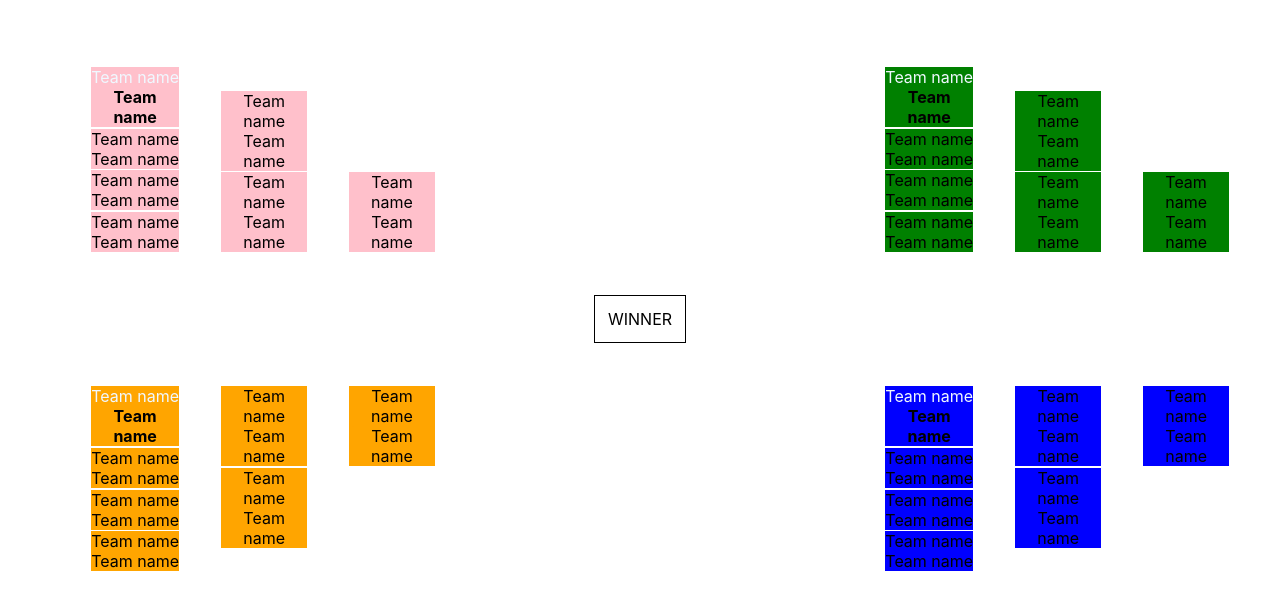
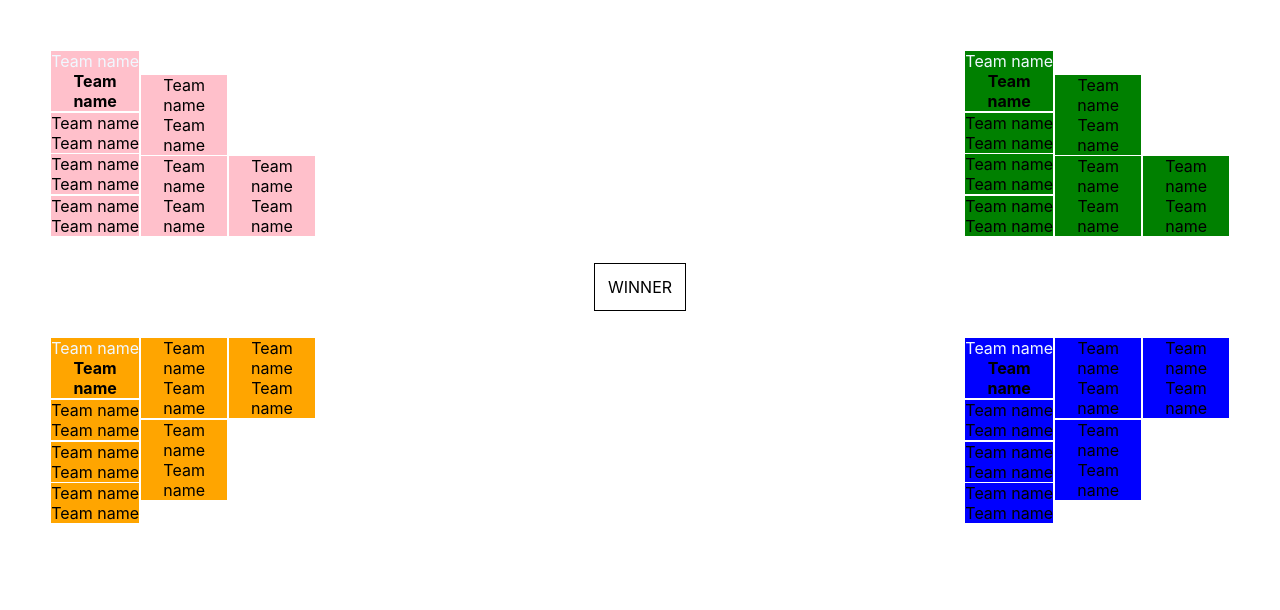
Before and after one commit to rajbharath/tournament-brackets-css, a React (Create React App) app: page / in a window 1280 px wide. Shown: the top 610 px of the page. Built offline with nearby package versions, Linux system fonts and the light colour scheme.

Commit message:
Make all as div

```diff
--- a/src/App.js
+++ b/src/App.js
@@ -33,77 +33,77 @@ function App() {
             <div id="main">
                 <div id="left">
                     <div id="top">
-                        <ul class="round round-1">
+                        <div class="round round-1">
                             <div class="box">
-                                <li class="knocked-out team-name">Team name</li>
-                                <li class="selected team-name">Team name</li>
+                                <div class="knocked-out team-name">Team name</div>
+                                <div class="selected team-name">Team name</div>
                             </div>
                             <div class="box">
-                                <li class="team-name">Team name</li>
-                                <li class="team-name">Team name</li>
+                                <div class="team-name">Team name</div>
+                                <div class="team-name">Team name</div>
                             </div>
                             <div class="box">
-                                <li class="team-name">Team name</li>
-                                <li class="team-name">Team name</li>
+                                <div class="team-name">Team name</div>
+                                <div class="team-name">Team name</div>
                             </div>
                             <div class="box">
-                                <li class="team-name">Team name</li>
-                                <li class="team-name">Team name</li>
+                                <div class="team-name">Team name</div>
+                                <div class="team-name">Team name</div>
                             </div>
-                        </ul>
-                        <ul class="round round-2">
+                        </div>
+                        <div class="round round-2">
                             <div class="box">
-                                <li class="team-name">Team name</li>
-                                <li class="team-name">Team name</li>
+                                <div class="team-name">Team name</div>
+                                <div class="team-name">Team name</div>
                             </div>
                             <div class="box">
-                                <li class="team-name">Team name</li>
-                                <li class="team-name">Team name</li>
+                                <div class="team-name">Team name</div>
+                                <div class="team-name">Team name</div>
                             </div>
-                        </ul>
-                        <ul class="round round-3">
+                        </div>
+                        <div class="round round-3">
                             <div class="box">
-                                <li class="team-name">Team name</li>
-                                <li class="team-name">Team name</li>
+                                <div class="team-name">Team name</div>
+                                <div class="team-name">Team name</div>
                             </div>
-                        </ul>
+                        </div>
                     </div>
 
                     <div id="bottom">
-                    <ul class="round round-1">
+                    <div class="round round-1">
                             <div class="box">
-                                <li class="knocked-out team-name">Team name</li>
-                                <li class="selected team-name">Team name</li>
+                                <div class="knocked-out team-name">Team name</div>
+                                <div class="selected team-name">Team name</div>
                             </div>
                             <div class="box">
-                                <li class="team-name">Team name</li>
-                                <li class="team-name">Team name</li>
+                                <div class="team-name">Team name</div>
+                                <div class="team-name">Team name</div>
                             </div>
                             <div class="box">
-                                <li class="team-name">Team name</li>
-                                <li class="team-name">Team name</li>
+                                <div class="team-name">Team name</div>
+                                <div class="team-name">Team name</div>
                             </div>
                             <div class="box">
-                                <li class="team-name">Team name</li>
-                                <li class="team-name">Team name</li>
+                                <div class="team-name">Team name</div>
+                                <div class="team-name">Team name</div>
                             </div>
-                        </ul>
-                        <ul class="round round-2">
+                        </div>
+                        <div class="round round-2">
                             <div class="box">
-                                <li class="team-name">Team name</li>
-                                <li class="team-name">Team name</li>
+                                <div class="team-name">Team name</div>
+                                <div class="team-name">Team name</div>
                             </div>
                             <div class="box">
-                                <li class="team-name">Team name</li>
-                                <li class="team-name">Team name</li>
+                                <div class="team-name">Team name</div>
+                                <div class="team-name">Team name</div>
                             </div>
-                        </ul>
-                        <ul class="round round-3">
+                        </div>
+                        <div class="round round-3">
                             <div class="box">
-                                <li class="team-name">Team name</li>
-                                <li class="team-name">Team name</li>
+                                <div class="team-name">Team name</div>
+                                <div class="team-name">Team name</div>
                             </div>
-                        </ul>
+                        </div>
                     </div>
                 </div>
                 <div id="center">
@@ -111,76 +111,76 @@ function App() {
                 </div>
                 <div id="right">
                     <div id="top">
-                    <ul class="round round-1">
+                    <div class="round round-1">
                             <div class="box">
-                                <li class="knocked-out team-name">Team name</li>
-                                <li class="selected team-name">Team name</li>
+                                <div class="knocked-out team-name">Team name</div>
+                                <div class="selected team-name">Team name</div>
                             </div>
                             <div class="box">
-                                <li class="team-name">Team name</li>
-                                <li class="team-name">Team name</li>
+                                <div class="team-name">Team name</div>
+                                <div class="team-name">Team name</div>
                             </div>
                             <div class="box">
-                                <li class="team-name">Team name</li>
-                                <li class="team-name">Team name</li>
+                                <div class="team-name">Team name</div>
+                                <div class="team-name">Team name</div>
                             </div>
                             <div class="box">
-                                <li class="team-name">Team name</li>
-                                <li class="team-name">Team name</li>
+                                <div class="team-name">Team name</div>
+                                <div class="team-name">Team name</div>
                             </div>
-                        </ul>
-                        <ul class="round round-2">
+                        </div>
+                        <div class="round round-2">
                             <div class="box">
-                                <li class="team-name">Team name</li>
-                                <li class="team-name">Team name</li>
+                                <div class="team-name">Team name</div>
+                                <div class="team-name">Team name</div>
                             </div>
                             <div class="box">
-                                <li class="team-name">Team name</li>
-                                <li class="team-name">Team name</li>
+                                <div class="team-name">Team name</div>
+                                <div class="team-name">Team name</div>
                             </div>
-                        </ul>
-                        <ul class="round round-3">
+                        </div>
+                        <div class="round round-3">
                             <div class="box">
-                                <li class="team-name">Team name</li>
-                                <li class="team-name">Team name</li>
+                                <div class="team-name">Team name</div>
+                                <div class="team-name">Team name</div>
                             </div>
-                        </ul>
+                        </div>
                     </div>
                     <div id="bottom">
-                    <ul class="round round-1">
+                    <div class="round round-1">
                             <div class="box">
-                                <li class="knocked-out team-name">Team name</li>
-                                <li class="selected team-name">Team name</li>
+                                <div class="knocked-out team-name">Team name</div>
+                                <div class="selected team-name">Team name</div>
                             </div>
                             <div class="box">
-                                <li class="team-name">Team name</li>
-                                <li class="team-name">Team name</li>
+                                <div class="team-name">Team name</div>
+                                <div class="team-name">Team name</div>
                             </div>
                             <div class="box">
-                                <li class="team-name">Team name</li>
-                                <li class="team-name">Team name</li>
+                                <div class="team-name">Team name</div>
+                                <div class="team-name">Team name</div>
                             </div>
                             <div class="box">
-                                <li class="team-name">Team name</li>
-                                <li class="team-name">Team name</li>
+                                <div class="team-name">Team name</div>
+                                <div class="team-name">Team name</div>
                             </div>
-                        </ul>
-                        <ul class="round round-2">
+                        </div>
+                        <div class="round round-2">
                             <div class="box">
-                                <li class="team-name">Team name</li>
-                                <li class="team-name">Team name</li>
+                                <div class="team-name">Team name</div>
+                                <div class="team-name">Team name</div>
                             </div>
                             <div class="box">
-                                <li class="team-name">Team name</li>
-                                <li class="team-name">Team name</li>
+                                <div class="team-name">Team name</div>
+                                <div class="team-name">Team name</div>
                             </div>
-                        </ul>
-                        <ul class="round round-3">
+                        </div>
+                        <div class="round round-3">
                             <div class="box">
-                                <li class="team-name">Team name</li>
-                                <li class="team-name">Team name</li>
+                                <div class="team-name">Team name</div>
+                                <div class="team-name">Team name</div>
                             </div>
-                        </ul>
+                        </div>
                     </div>
                 </div>
             </div>
```
Also changed, not shown: src/App.css (+0 -7 lines).
